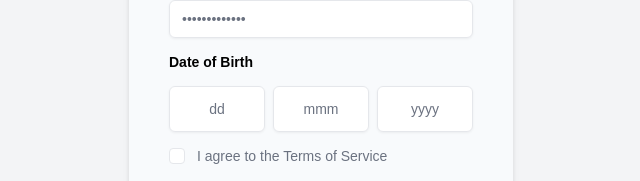
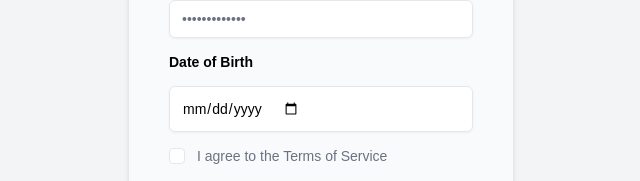
Before and after one commit to bncal/nextsocial, a Next.js app: page /register in a window 1280 px wide. Shown: the part 398-579 px from the top of the page, without its empty margins (319-959 px from the left). Built offline with nearby package versions, Linux system fonts and the light colour scheme.

Commit message:
minor changes to CredentialDOB

```diff
--- a/app/components/Credentials/Input.tsx
+++ b/app/components/Credentials/Input.tsx
@@ -70,10 +70,10 @@ const CredentialCheckbox = React.forwardRef(({text, tos, tosLink} : ICredentialC
 
 const CredentialDOB = React.forwardRef(({placeholder, ...rest} : ICredentialDOBProps, ref: LegacyRef<HTMLInputElement>) => {
 
-    const  inputClass = "py-3 px-3 inline-flex border-1 border-gray-200 rounded-md text-sm dark:text-gray-400 w-72 drop-shadow-sm w-full text-center";
+    const  inputClass = "py-3 text-center inline-flex border-1 border-gray-200 rounded-md text-sm dark:text-gray-400 w-72 drop-shadow-sm w-full text-center";
     return (
         <>
-            <input className={inputClass} type="text" placeholder={placeholder} ref={ref} {...rest}/>
+            <input className={inputClass} type="date" ref={ref} {...rest}/>
         </>
     )
 });
--- a/app/register/page.tsx
+++ b/app/register/page.tsx
@@ -1,7 +1,6 @@
 'use client'
 import Image from 'next/image';
 import { useForm} from 'react-hook-form';
-
 import {CredentialButton, CredentialCheckbox, CredentialDOB, CredentialInput} from '../components/Credentials/Input';
 import { CREDENTIAL_ERRORS } from '../enumerators/credentials/errors';
 import isSlur from '../helpers/badwords';
@@ -12,7 +11,8 @@ const RegisterPage: React.FC =  () => {
         defaultValues: {
             username: '',
             email: '',
-            password: ''
+            password: '',
+            dob: '',
         }
     });
     const watchUserName = watch("username");
@@ -25,7 +25,7 @@ const RegisterPage: React.FC =  () => {
 
 
                 onSubmit={handleSubmit(async (data) => {
-
+                    console.log(data);
                     const res = await fetch('http://localhost:3000/api/user', {
                         method: 'POST',
                         headers: {
@@ -40,6 +40,7 @@ const RegisterPage: React.FC =  () => {
                 {errors.username?.type === 'required' && <p className='text-sm font-semibold text-red-600 mt-2'>{CREDENTIAL_ERRORS.REQUIRED_USERNAME}</p>}
                 {errors.username?.type === 'minLength' && <p className='text-sm font-semibold text-red-600 mt-2'>{CREDENTIAL_ERRORS.MIN_LENGHT_USERNAME}</p>}
                 {isSlur(watchUserName) && <p className='text-sm font-semibold text-red-600 mt-2'>{CREDENTIAL_ERRORS.BANNED_WORD}</p>}
+
                 <CredentialInput type="email" placeholder="email@domain.it" label='Email'{...register("email", { required: true, pattern: /^\w+([\.-]?\w+)*@\w+([\.-]?\w+)*(\.\w{2,3})+$/ })}/>
                 {errors.email?.type === 'required' && <p className='text-sm font-semibold text-red-600 mt-2'>{CREDENTIAL_ERRORS.REQUIRED_EMAIL}</p>}
                 {errors.email?.type === 'pattern' && <p className='text-sm font-semibold text-red-600 mt-2'>{CREDENTIAL_ERRORS.INVALID_EMAIL}</p>}
@@ -50,10 +51,8 @@ const RegisterPage: React.FC =  () => {
                 {errors.password?.type === 'minLength' && <p className='text-sm font-semibold text-red-600 mt-2'>{CREDENTIAL_ERRORS.MIN_LENGHT_PASSWORD}</p>}
 
                 <label className='font-semibold text-sm text-gray-800 dark:text-gray-400'>Date of Birth</label>
-                <div className='flex flex-row gap-2 justify-between'>
-                    <CredentialDOB placeholder='dd' ></CredentialDOB>
-                    <CredentialDOB placeholder='mmm' ></CredentialDOB>
-                    <CredentialDOB placeholder='yyyy' ></CredentialDOB>
+                <div className='flex flex-row justify-between'>
+                    <CredentialDOB placeholder='' {...register("dob", {required: true})} />
                 </div>
                 <CredentialCheckbox text="I agree to the" tos="Terms of Service" tosLink="https://www.google.com"></CredentialCheckbox>
                 <CredentialCheckbox text="I agree with the use of the telemetry of my keyboard and mouse inputs, and the use of cookies on our website."></CredentialCheckbox>
@@ -68,9 +67,3 @@ const RegisterPage: React.FC =  () => {
 }
 
 export default RegisterPage;
-
-/*
-
-                {errors.username?.type === 'required' && setUsernameErr("You need to enter am username")}
-                {errors.email?.type === 'required' && setEmailErr("You need to enter an email")}
-                {errors.password?.type === 'required' && setPasswordErr("You need to enter a password")}*/
--- a/package.json
+++ b/package.json
@@ -9,6 +9,7 @@
     "lint": "next lint"
   },
   "dependencies": {
+    "@coffeeandfun/google-profanity-words": "^1.0.4",
     "@prisma/client": "^4.10.1",
     "@types/bcrypt": "^5.0.0",
     "@types/node": "18.14.1",
@@ -22,10 +23,12 @@
     "react": "18.2.0",
     "react-dom": "18.2.0",
     "react-hook-form": "^7.43.2",
-    "typescript": "4.9.5"
+    "typescript": "4.9.5",
+    "wordfilter": "^0.2.6"
   },
   "devDependencies": {
     "@tailwindcss/forms": "^0.5.3",
+    "@types/bad-words": "^3.0.1",
     "autoprefixer": "^10.4.13",
     "postcss": "^8.4.21",
     "prisma": "^4.10.1",
```
Also changed, not shown: 1 other file (tests, documents, lock files or other folders).
